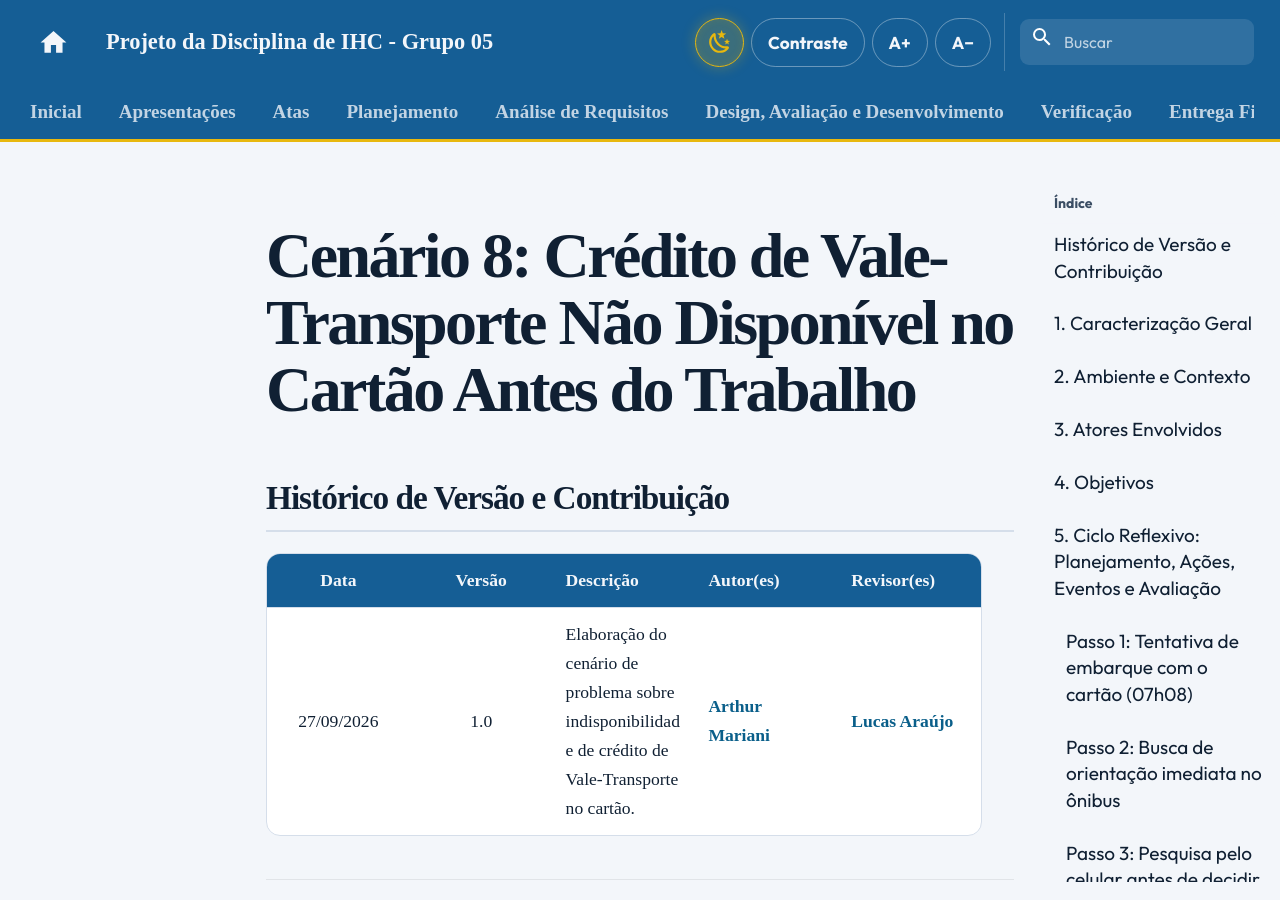
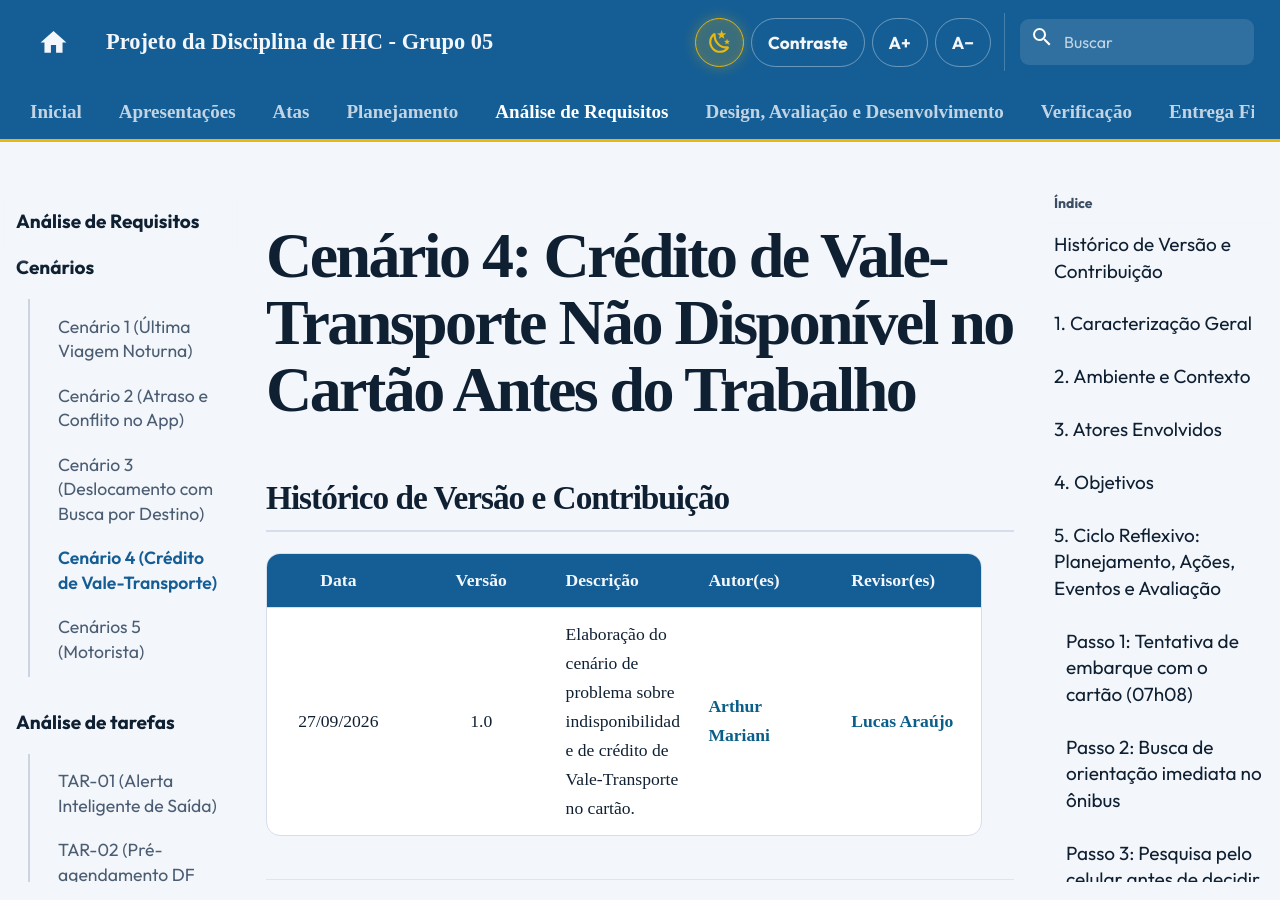
Before and after one commit to Interacao-Humano-Computador/2026.2-Grupo05, an MkDocs documentation site: the page built from docs/analise-de-requisitos/cenarios/cenario-4-credito-vale-transporte.md, in a window 1280 px wide and 900 px high. Built offline with MkDocs 1.6.1 and Material for MkDocs 9.7.7, drawn with Linux system fonts in a browser that asks for light colours; comment, search, counter and statistics services are not loaded; some of the changed text lies outside the part shown.

Commit message:
docs: corrige erro de compilação do mkdocs

```diff
--- a/docs/analise-de-requisitos/cenarios/cenario-4-credito-vale-transporte.md
+++ b/docs/analise-de-requisitos/cenarios/cenario-4-credito-vale-transporte.md
@@ -1,4 +1,4 @@
-# Cenário 8: Crédito de Vale-Transporte Não Disponível no Cartão Antes do Trabalho
+# Cenário 4: Crédito de Vale-Transporte Não Disponível no Cartão Antes do Trabalho
 
 ## Histórico de Versão e Contribuição
 
@@ -33,7 +33,7 @@
 ## 3. Atores Envolvidos
 
 <div align="center">
-<p><strong>Tabela 1</strong>: Atores do Cenário 8</p>
+<p><strong>Tabela 1</strong>: Atores do Cenário 4</p>
 </div>
 
 | Ator | Papel no Cenário | Características Relevantes |
@@ -111,7 +111,7 @@
 ## 6. Problemas Revelados e Requisitos Elicitados
 
 <div align="center">
-<p><strong>Tabela 2</strong>: Problemas Identificados no Cenário 8 e Requisitos de IHC Correspondentes</p>
+<p><strong>Tabela 2</strong>: Problemas Identificados no Cenário 4 e Requisitos de IHC Correspondentes</p>
 </div>
 
 | Problema Identificado no Cenário | Causa no Design Atual | Requisito de IHC Proposto |
--- a/mkdocs.yml
+++ b/mkdocs.yml
@@ -132,7 +132,7 @@ nav:
       - Cenário 1 (Última Viagem Noturna): analise-de-requisitos/cenarios/cenario-1-ultima-viagem.md
       - Cenário 2 (Atraso e Conflito no App): analise-de-requisitos/cenarios/cenario-2-viagem-matutina.md
       - Cenário 3 (Deslocamento com Busca por Destino): analise-de-requisitos/cenarios/cenario-3-planejamento-origem-destino.md
-      - Cenário 4 (Crédito de Vale-Transporte): analise-de-requisitos/cenarios/cenario-8-credito-vale-transporte.md
+      - Cenário 4 (Crédito de Vale-Transporte): analise-de-requisitos/cenarios/cenario-4-credito-vale-transporte.md
       - Cenários 5 (Motorista): analise-de-requisitos/cenarios/cenarios-motorista.md
     - Análise de tarefas:
       - Visão Geral: analise-de-requisitos/analise-de-tarefas/index.md
```
Also changed, not shown: docs/analise-de-requisitos/personas/maria-eduarda-santos.md (+1 -1 lines).
